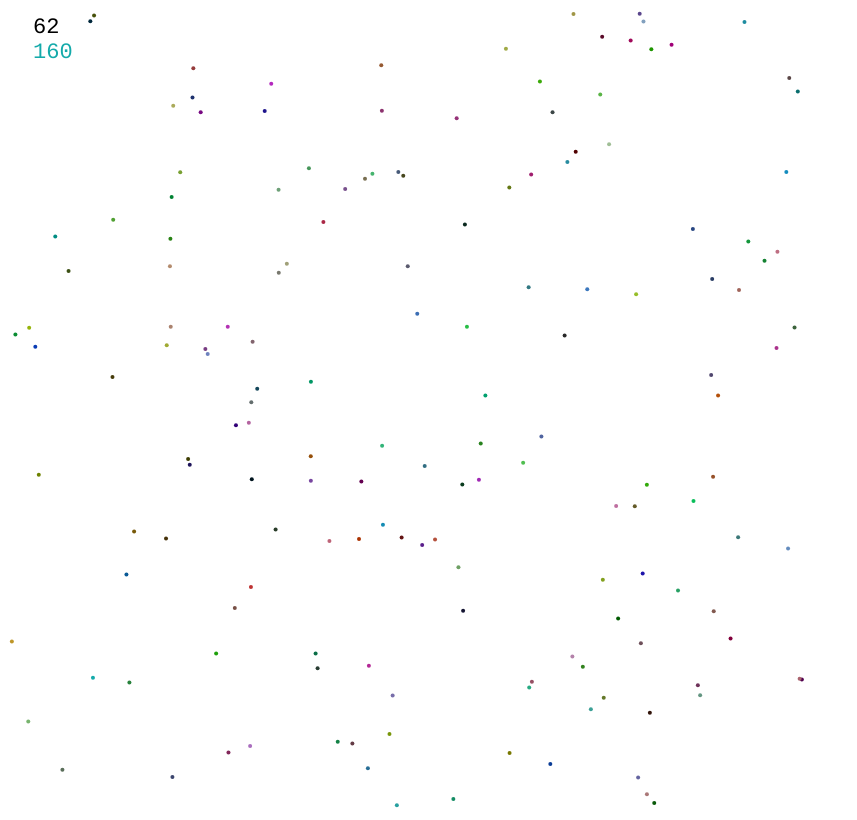
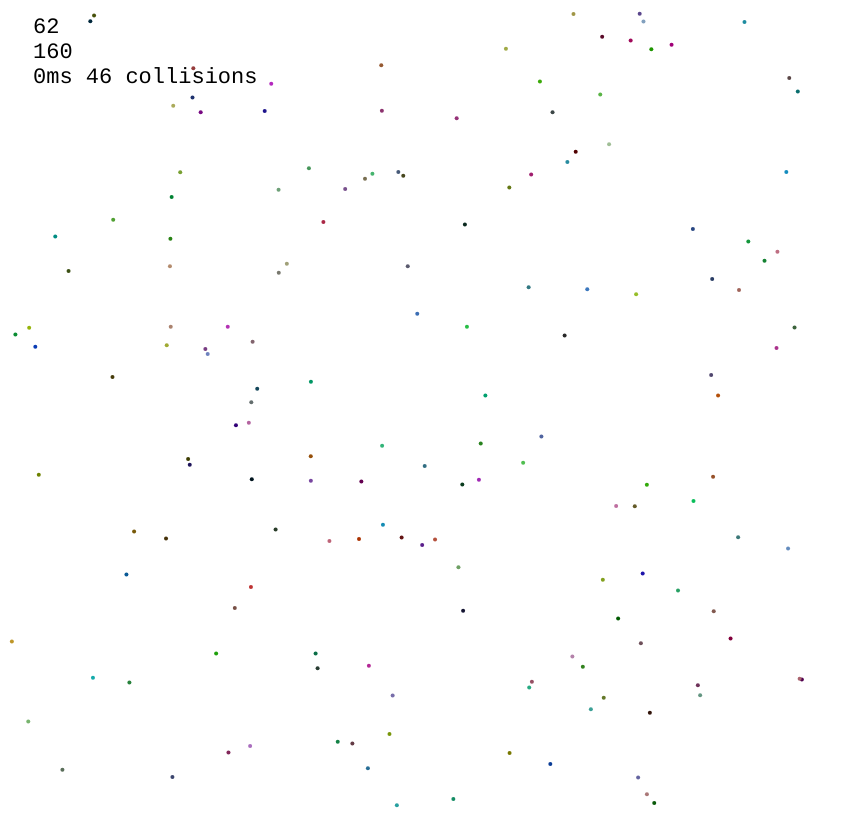
Before and after one commit to mihai-scurtu/partycles, a plain HTML site: page index.html in a window 1280 px wide. Shown: the whole page, without its empty margins (0-857 px from the left). Drawn offline with Linux system fonts and the light colour scheme.

Commit message:
Add collision counter

```diff
--- a/index.html
+++ b/index.html
@@ -28,9 +28,30 @@
 					}
 				}
 
+				// check colisons
+				var collisions = 0;
+				var time = (new Date()).getTime();
+				for(var i = 0; i < engine.particles.length; i++) {
+					var p = engine.particles[i];
+
+					for(var j = 0; j < engine.particles.length; j++) {
+						var q = engine.particles[j];
+
+
+						if(p != q) {
+							if(Math.abs(p.x - q.x) < p.scale + q.scale && Math.abs(p.y - q.y) < p.scale + q.scale) {
+								collisions += 1;
+							}
+						}
+					}
+				}
+
+				time = (new Date()).getTime() - time;
+
+				engine.ctx.fillText(time + 'ms ' + collisions + ' collisions', 25, 75);
+				engine.ctx.fillText(engine.particles.length, 25, 50);
+
 				engine.drawParticles();
-
-				engine.ctx.fillText(engine.particles.length, 25, 50);
 			});
 		});
 	</script>
```
